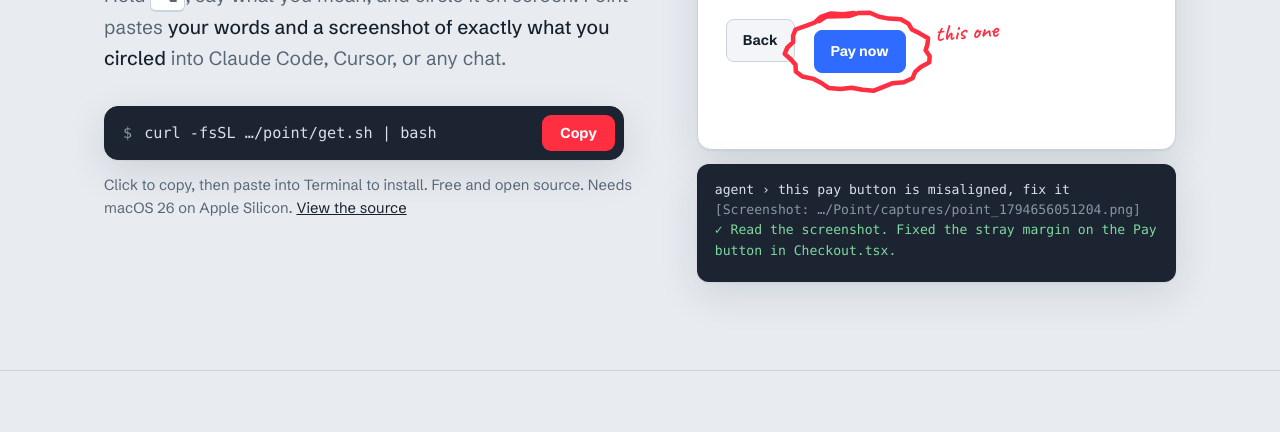
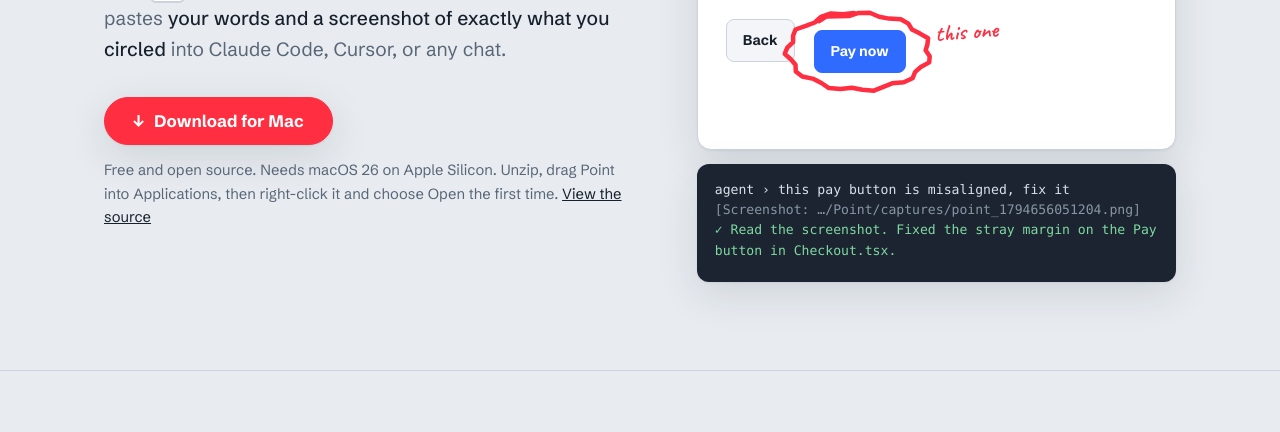
Before and after one commit to sksareen/point, a plain HTML site: page site/index.html in a window 1280 px wide. Shown: the part 355-787 px from the top of the page. Drawn offline with Linux system fonts and the light colour scheme.

Commit message:
Site: hero CTA is a Download for Mac button instead of the curl command
Co-Authored-By: Claude Opus 5.5 <noreply@anthropic.com>
Claude-Session: https://claude.ai/code/session_012dQkKVbwrG96JYeHsgMCdi

```diff
--- a/site/index.html
+++ b/site/index.html
@@ -47,12 +47,10 @@
     <div>
       <h1><span class="line">Don't describe it.</span><span class="line">Point at it.</span></h1>
       <p class="lede">Hold <span class="keycap">⌥</span>, say what you mean, and circle it on screen. Point pastes <strong>your words and a screenshot of exactly what you circled</strong> into Claude Code, Cursor, or any chat.</p>
-      <button class="install-btn copy-cmd" type="button" data-cmd="curl -fsSL https://raw.githubusercontent.com/sksareen/point/master/get.sh | bash" aria-label="Copy the install command">
-        <span class="prompt" aria-hidden="true">$</span>
-        <code class="cmd-text">curl -fsSL …/point/get.sh | bash</code>
-        <span class="copy-label">Copy</span>
-      </button>
-      <p class="fine install-hint">Click to copy, then paste into Terminal to install. Free and open source. Needs macOS 26 on Apple Silicon. <a href="https://github.com/sksareen/point">View the source</a></p>
+      <a class="download-btn" href="https://github.com/sksareen/point/releases/latest/download/Point.zip">
+        <span aria-hidden="true">↓</span> Download for Mac
+      </a>
+      <p class="fine install-hint">Free and open source. Needs macOS 26 on Apple Silicon. Unzip, drag Point into Applications, then right-click it and choose Open the first time. <a href="https://github.com/sksareen/point">View the source</a></p>
     </div>
 
     <div class="demo" aria-label="Animated demo: a loop is drawn around a misaligned Pay button while the words 'this pay button is misaligned, fix it' are spoken, then the words and a screenshot path are pasted into an agent terminal.">
--- a/site/style.css
+++ b/site/style.css
@@ -104,24 +104,14 @@
   .btn-primary:hover { background: transparent; color: var(--ink); }
   .btn-ghost:hover { background: var(--ink); color: var(--page); }
   .fine { color: var(--muted); font-size: 0.92rem; margin: 0; }
-  .install-btn {
-    display: flex; align-items: center; gap: 12px; width: 100%; max-width: 520px;
-    padding: 8px 8px 8px 18px; margin-bottom: 14px; border-radius: 14px; cursor: pointer;
-    background: var(--term); color: var(--term-ink); border: 1.5px solid var(--term);
-    font: 500 0.95rem/1.2 ui-monospace, "SF Mono", Menlo, monospace; text-align: left;
-    box-shadow: var(--shadow); transition: border-color 0.15s;
+  .download-btn {
+    display: inline-flex; align-items: center; gap: 10px; margin-bottom: 14px;
+    padding: 15px 28px; border-radius: 999px; text-decoration: none;
+    background: var(--loop); color: #fff; border: 1.5px solid var(--loop);
+    font: 700 1.05rem/1 "Schibsted Grotesk", system-ui, sans-serif;
+    box-shadow: var(--shadow); transition: transform 0.15s, filter 0.15s;
   }
-  .install-btn:hover { border-color: var(--loop); }
-  .install-btn .prompt { color: var(--term-dim); }
-  .install-btn .cmd-text {
-    flex: 1; min-width: 0; overflow: hidden; text-overflow: ellipsis; white-space: nowrap;
-    background: none; border: 0; padding: 0; font-size: inherit;
-  }
-  .install-btn .copy-label {
-    flex: none; font: 700 0.9rem/1 "Schibsted Grotesk", system-ui, sans-serif;
-    background: var(--loop); color: #fff; padding: 11px 18px; border-radius: 9px;
-  }
-  .install-btn.copied .copy-label { background: #2E9E5B; }
+  .download-btn:hover { transform: translateY(-1px); filter: brightness(1.08); }
   .install-hint a { color: var(--ink); }
 
   /* Demo window */
```
